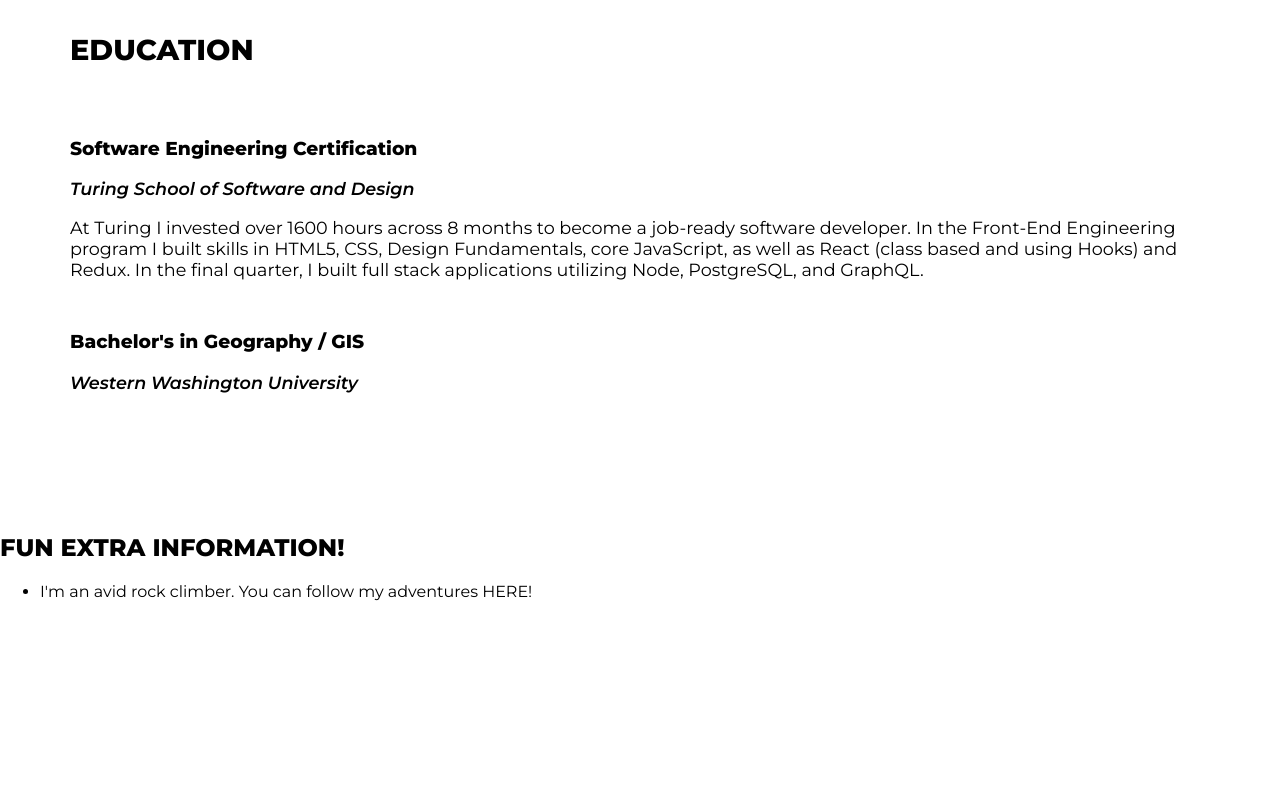
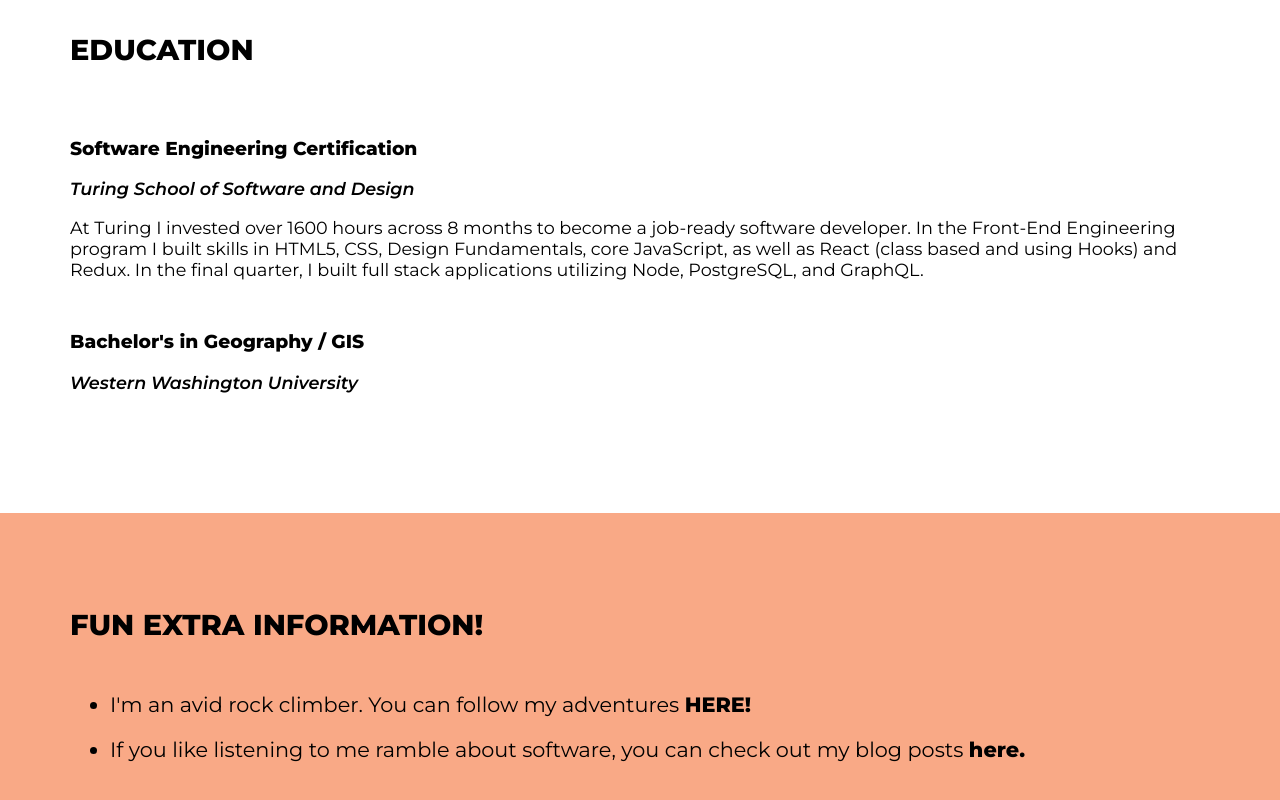
Before and after one commit to benjamin-firth/professional-website, a React (Create React App) app: page / in a window 1280 px wide. Shown: the part 2677-3477 px from the top of the page. Before the commit the page ends 3294 px from the top, so only its background shows below. Built offline with nearby package versions, Linux system fonts and the light colour scheme.

Commit message:
Add styled components to extra component

```diff
--- a/src/components/App/App.js
+++ b/src/components/App/App.js
@@ -9,7 +9,7 @@
 import Extra from '../Extra/Extra';
 
 const App = () => {
-  const consoleStyle = 'background: darkslateblue; color: darkseagreen; padding: 40px; font-size: 20px';
+  const consoleStyle = 'background: darkslateblue; color: darkseagreen; padding: 50px; font-size: 25px';
 
   console.log("%cWelcome! My name is Benjamin and I'd love to work with you!", `${consoleStyle}`);
 
--- a/src/components/Extra/Extra.js
+++ b/src/components/Extra/Extra.js
@@ -1,14 +1,31 @@
 import React from 'react';
+import styled from 'styled-components';
 
 const Extra = () => {
   return (
-    <section>
+    <StyledExtra>
       <h2>FUN EXTRA INFORMATION!</h2>
       <ul>
-        <li>I'm an avid rock climber. You can follow my adventures HERE!</li>
+        <li>I'm an avid rock climber. You can follow my adventures <strong>HERE!</strong></li>
+        <li>If you like listening to me ramble about software, you can check out my blog posts <strong>here.</strong></li>
       </ul>
-    </section>
+    </StyledExtra>
   );
 };
 
+const StyledExtra = styled.section`
+  background-color: #F9A986;
+  padding: 70px;
+
+  h2 {
+    font-size: 1.8em;
+    margin-bottom: 50px;
+  }
+
+  li {
+    font-size: 1.3em;
+    margin-bottom: 20px;
+  }
+`;
+
 export default Extra;
```
